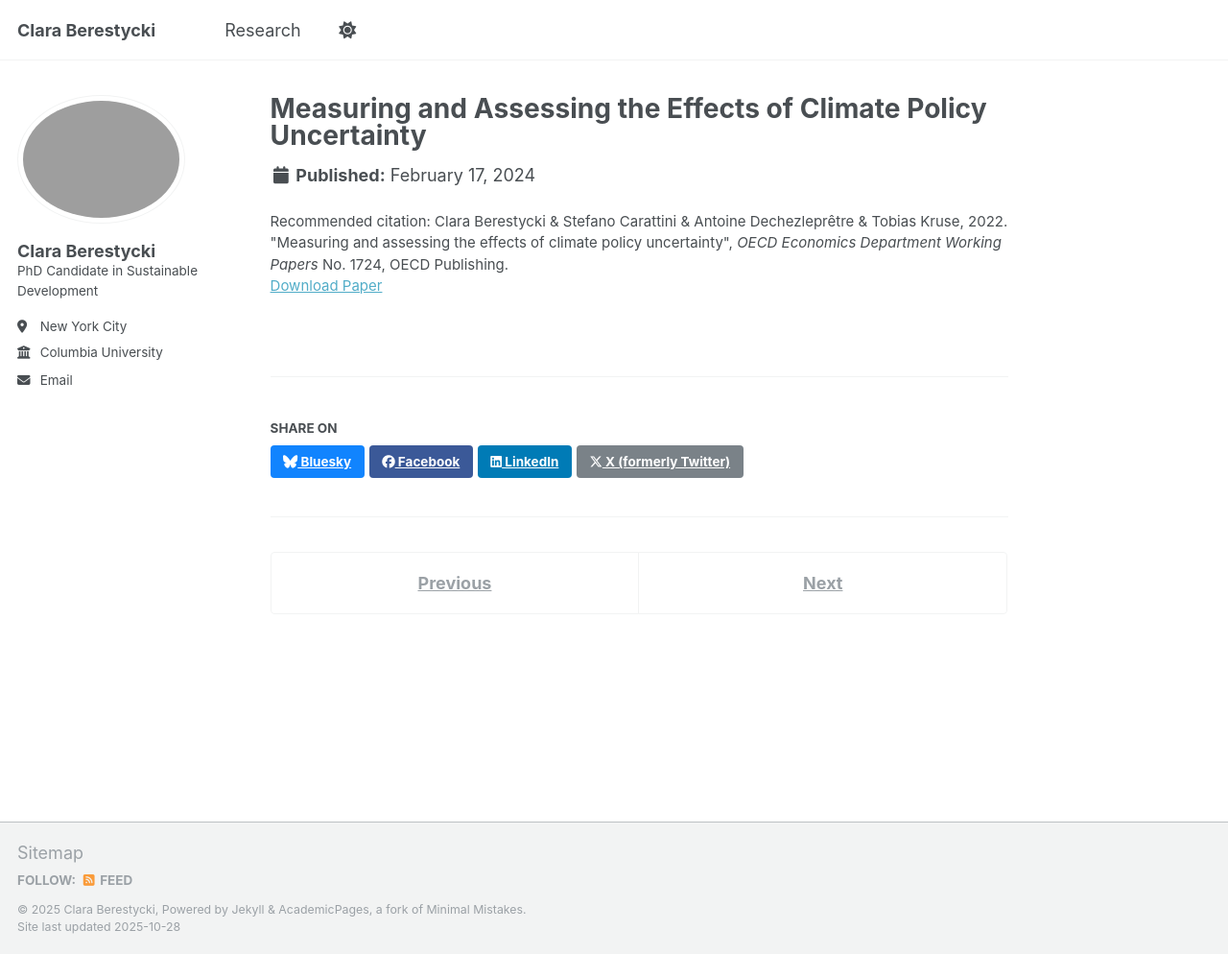
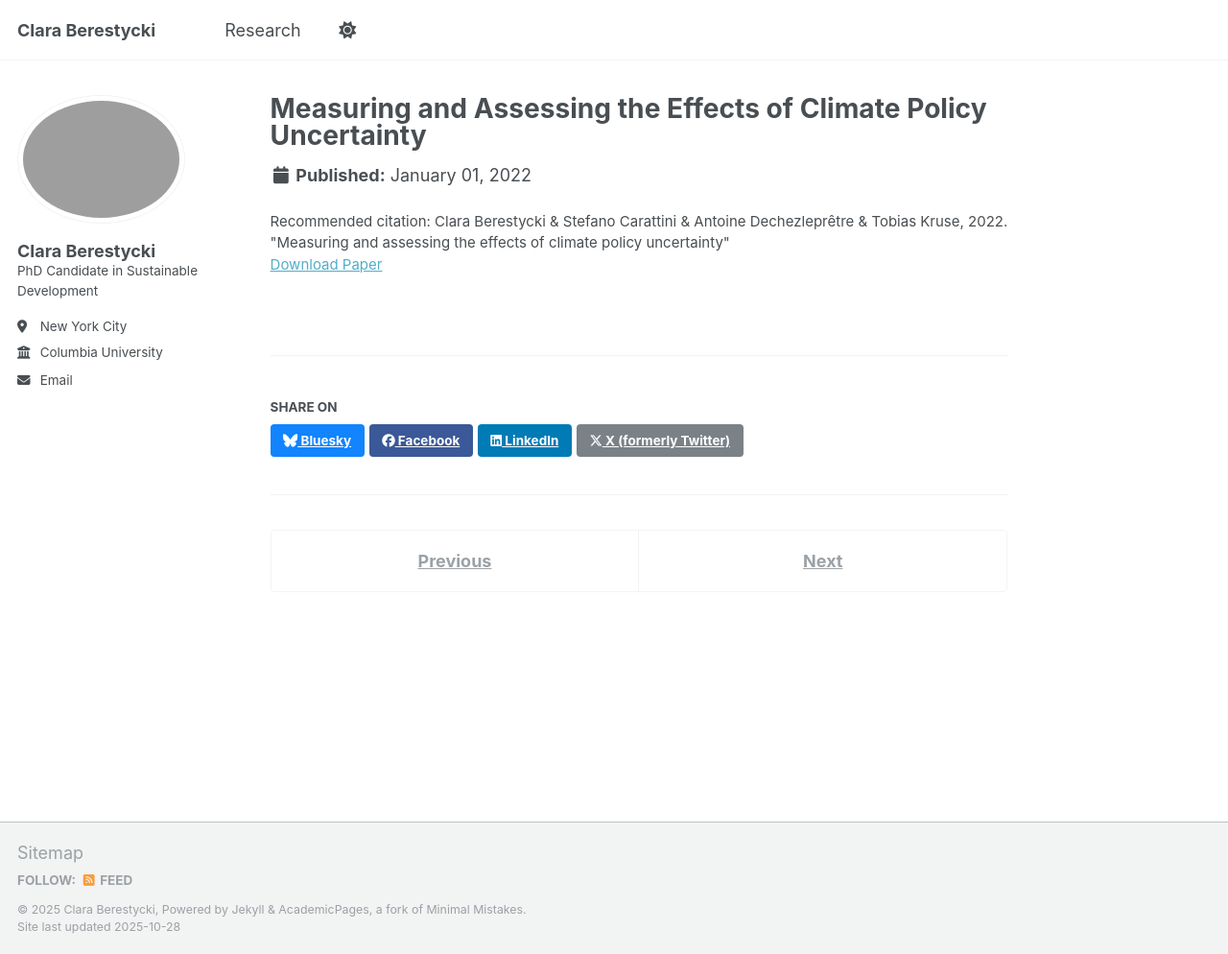
Before and after one commit to claraberes/claraberes.github.io, a Jekyll site: the page built from _publications/2024-02-17-measuring-assessing-cpu.md, in a window 1280 px wide and 994 px high. Shown: the whole window at 96% size. Built offline with Jekyll 4.4.1, drawn with Linux system fonts in a browser that asks for light colours.

Commit message:
Update 2024-02-17-measuring-assessing-cpu.md

```diff
--- a/_publications/2024-02-17-measuring-assessing-cpu.md
+++ b/_publications/2024-02-17-measuring-assessing-cpu.md
@@ -2,6 +2,15 @@
 title: "Measuring and Assessing the Effects of Climate Policy Uncertainty"
 collection: publications
 category: conferences
+date: 2022-01-01
+authors:
+  - "Clara Berestycki"
+  - "Stefano Carattini"
+  - "Antoine Dechezleprêtre"
+  - "Tobias Kruse"
 paperurl: 'https://www.oecd.org/en/publications/measuring-and-assessing-the-effects-of-climate-policy-uncertainty_34483d83-en.html'
-citation: 'Clara Berestycki & Stefano Carattini & Antoine Dechezleprêtre & Tobias Kruse, 2022. "Measuring and assessing the effects of climate policy uncertainty", <i> OECD Economics Department Working Papers </i> No. 1724, OECD Publishing.'
+citation: 'Clara Berestycki & Stefano Carattini & Antoine Dechezleprêtre & Tobias Kruse, 2022. "Measuring and assessing the effects of climate policy uncertainty"'
+series: "OECD Economics Department Working Papers"
+number: "1724"
+status: "published"
 ---
```
